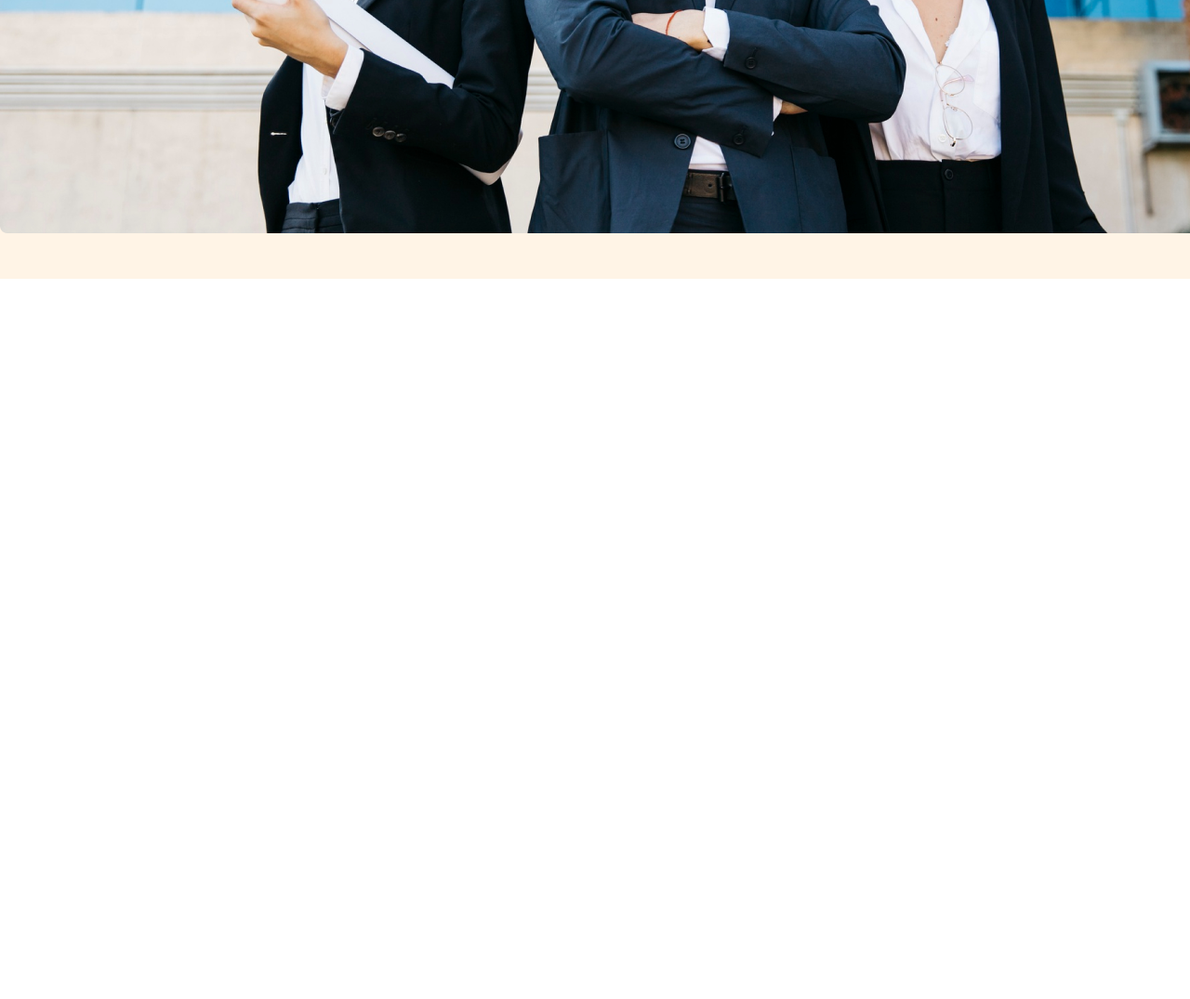
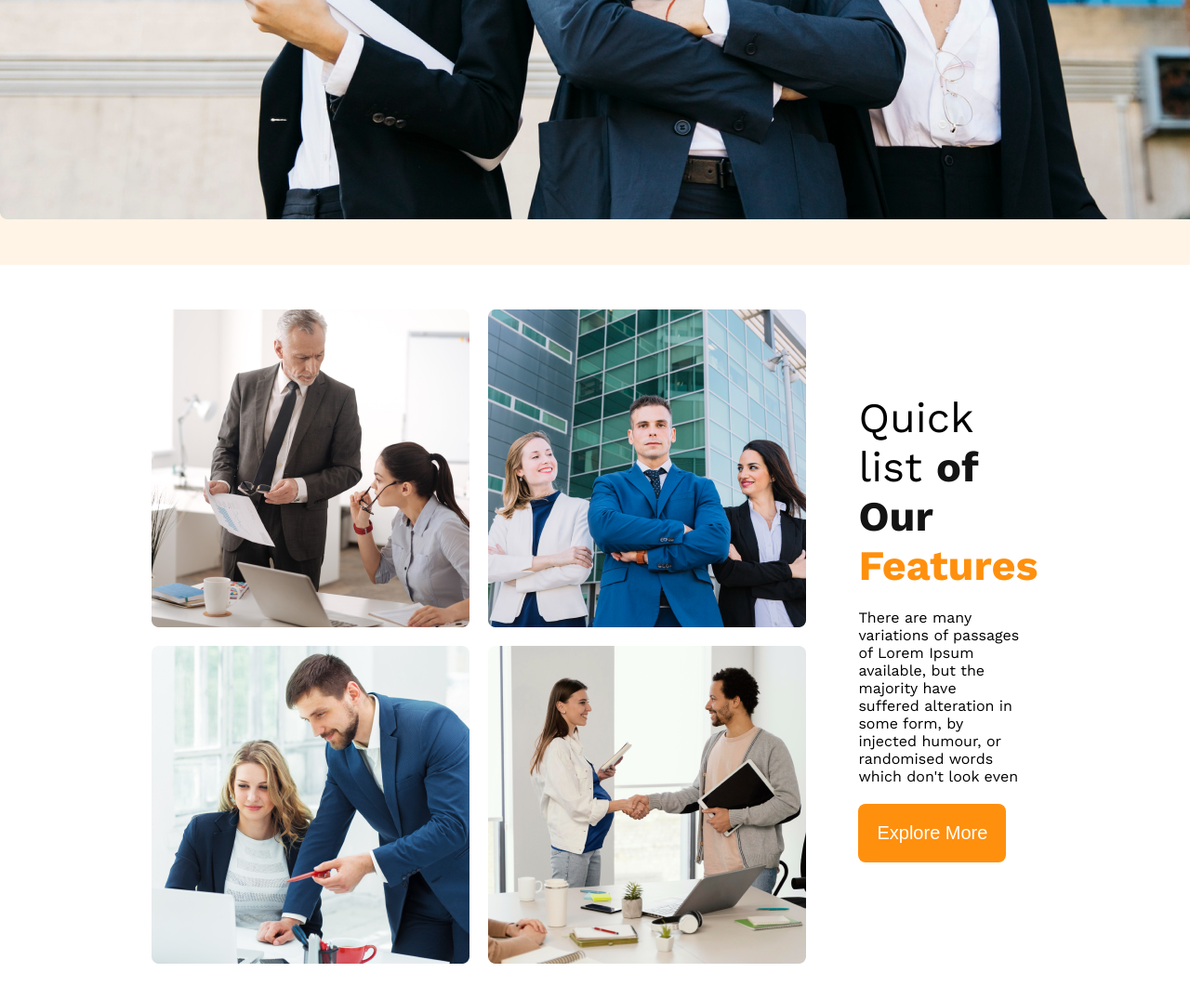
Before and after one commit to mohtadahmed/g3-architects, a plain HTML site: page index.html in a window 1280 px wide. Shown: the part 1019-2094 px from the top of the page at 93% size. Before the commit the page ends 1319 px from the top, so only its background shows below. Drawn offline with nearby package versions, Linux system fonts and the light colour scheme.

Commit message:
our features section added

```diff
--- a/index.html
+++ b/index.html
@@ -36,5 +36,25 @@
             <img src="images/banner.png" alt="">
         </div>
     </header>
+
+    <main>
+        <!-- Our Features Section -->
+        <section class="feature-section">
+            <div class="feature-container">
+                <div class="team-image">
+                    <img src="images/team1.png" alt="">
+                    <img src="images/team2.png" alt="">
+                    <img src="images/team3.png" alt="">
+                    <img src="images/team4.png" alt="">
+                </div>
+                <div class="feature-content">
+                    <h1>Quick list <span id="text-our">of Our</span> <span id="text-feature">Features</span></h1>
+                    <p>There are many variations of passages of Lorem Ipsum available, but the majority have suffered alteration in some form, by injected humour, or randomised words which don't look even</p>
+                    <button class="btn-primary">Explore More</button>
+                </div>
+            </div>
+        </section>
+        <!-- Our Features Section -->
+    </main>
 </body>
 </html>
--- a/styles/style.css
+++ b/styles/style.css
@@ -12,7 +12,7 @@ body {
 .btn-primary {
     background-color: #FF900E;
     padding: 20px;
-    font-size: 24px;
+    font-size: 20px;
     color: #FFF;
     border: 0;
     border-radius: 8px;
@@ -79,3 +79,51 @@ button {
 }
 
 /* Header CSS Styles Ends */
+
+/* Our Feature Section CSS Styles Starts */
+
+.feature-section {
+    width: 70%;
+    margin: 3rem auto;
+}
+
+.feature-container {
+    display: flex;
+    justify-content: center;
+    align-items: center;
+}
+
+.team-image {
+    display: grid;
+    grid-template-columns: repeat(2, 1fr);
+    gap: 20px;
+    margin-right: 3.5rem;
+}
+
+.feature-content h1 {
+    width: 70%;
+    font-size: 45px;
+    font-weight: 500;
+    margin-bottom: 1.25rem;
+}
+
+.feature-content p {
+    width: 90%;
+}
+
+.feature-content p,
+button {
+    margin-bottom: 1.25rem;
+}
+
+#text-our {
+    font-weight: 700;
+    color: #131313;
+}
+
+#text-feature {
+    font-weight: 700;
+    color: #FF900E;
+}
+
+/* Our Feature Section CSS Styles Ends */
```
